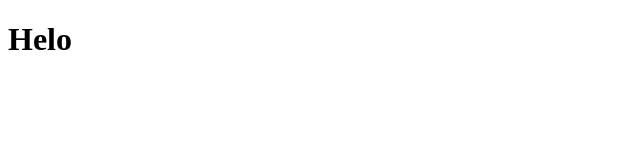
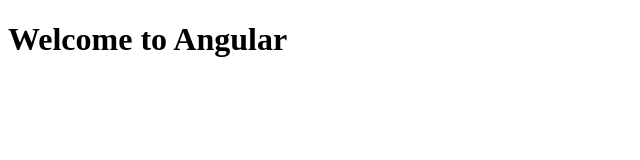
Before and after one commit to ChloeAcheampong/angular-test, a plain HTML site: page index.html in a window 1280 px wide. Shown: the whole page, without its empty margins (0-640 px from the left). Drawn offline with Linux system fonts and the light colour scheme.

Commit message:
Second commit file

```diff
--- a/index.html
+++ b/index.html
@@ -6,7 +6,7 @@
   </head>
   <body>
     <main>
-      <h1>Helo</h1>
+      <h1>Welcome to Angular</h1>
     </main>
   </body>
 </html>
```
